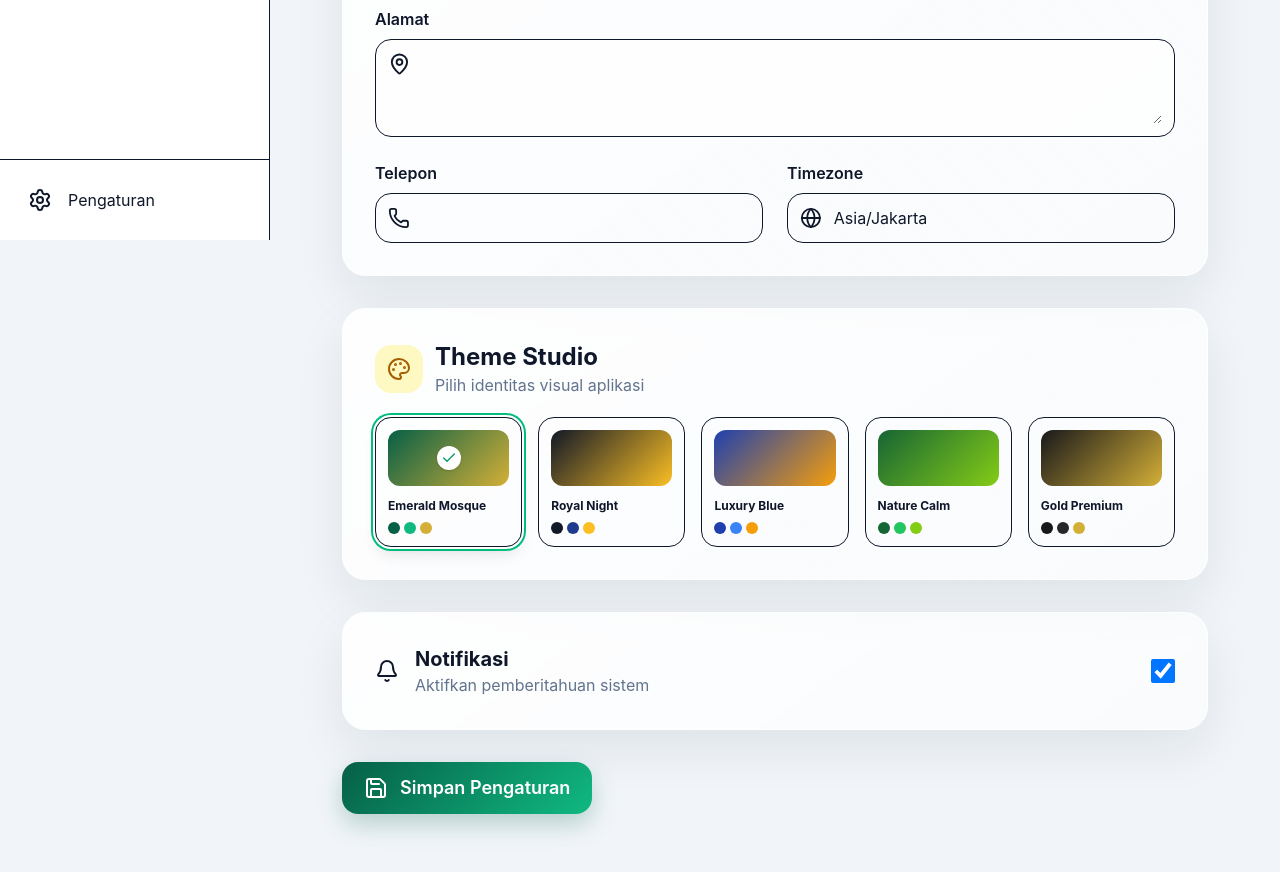
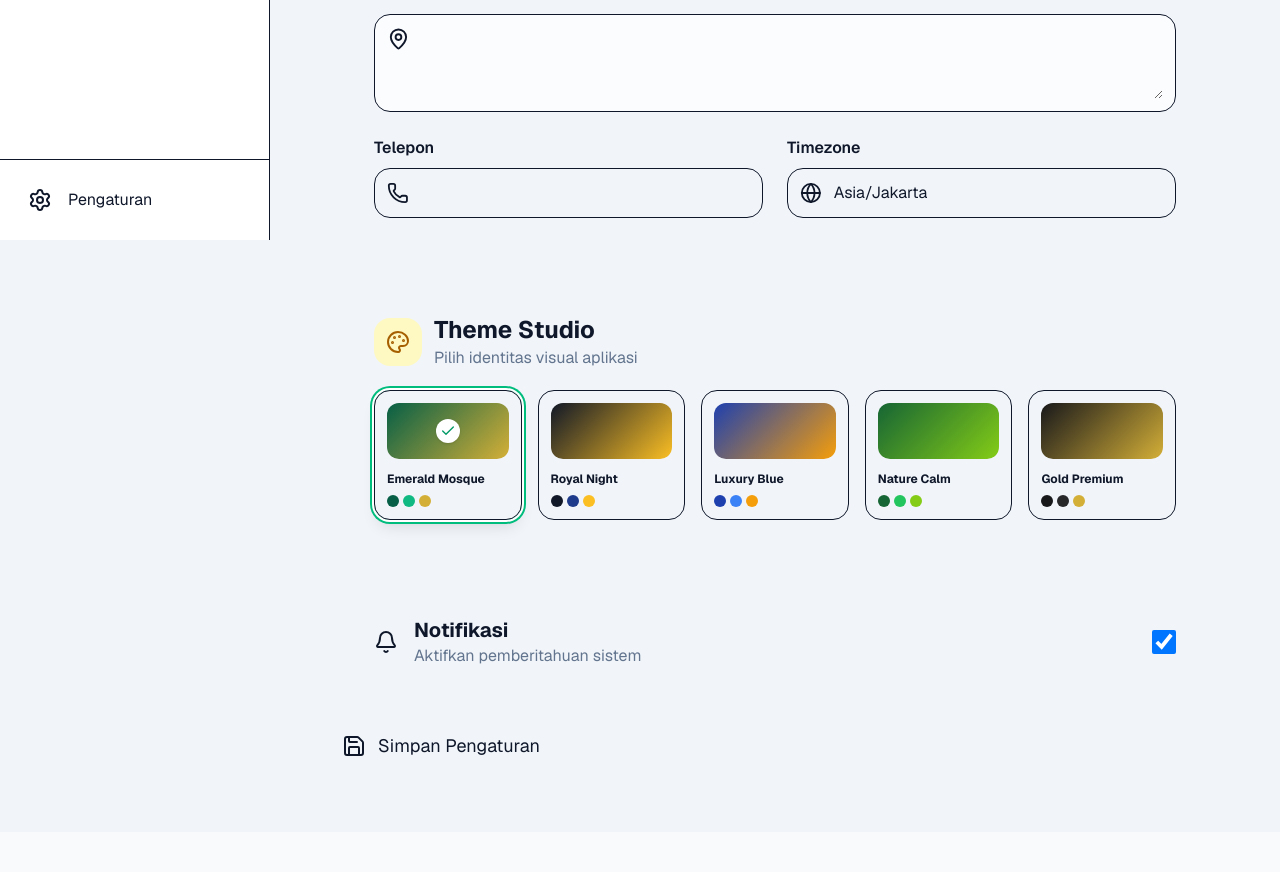
Before and after one commit to Hamdan120602/smart-mosque, a Next.js app: page /dashboard/settings in a window 1280 px wide. Shown: the part 560-1432 px from the top of the page. After the commit the page ends 1392 px from the top, so only its background shows below. Built offline with nearby package versions, Linux system fonts and the light colour scheme; no server answers; the database is empty.

Commit message:
upgrade premium themed dashboard header

```diff
--- a/src/app/globals.css
+++ b/src/app/globals.css
@@ -1,133 +1,53 @@
 @import "tailwindcss";
 
 
-:root {
+:root{
 
-  --background:
-    #f8fafc;
+--primary:#065f46;
+--secondary:#10b981;
+--accent:#d4af37;
+--background:#f8fafc;
+--card:#ffffff;
 
-  --foreground:
-    #0f172a;
-
-
-  --primary:
-    #065f46;
-
-  --primary-light:
-    #10b981;
-
-
-  --gold:
-    #d4af37;
-
-
-  --card:
-    rgba(255,255,255,0.75);
-
-
-  --border:
-    rgba(148,163,184,0.25);
-
-}
-
-
-* {
-
-  box-sizing:border-box;
-
-}
-
-
-html {
-
-  scroll-behavior:smooth;
+--foreground:#0f172a;
 
 }
 
 
 
-body {
+*{
+box-sizing:border-box;
+}
+
+
+
+html{
+scroll-behavior:smooth;
+}
+
+
+
+body{
 
 margin:0;
 
 background:
+
 radial-gradient(
 circle at top left,
-      rgba(16,185,129,.15),
-      transparent 35%
+color-mix(in srgb,var(--secondary) 15%,transparent),
+transparent 40%
 ),
-    radial-gradient(
-      circle at bottom right,
-      rgba(212,175,55,.12),
-      transparent 35%
-    ),
+
 var(--background);
 
 
-  color:
-    var(--foreground);
-
+color:var(--foreground);
 
 font-family:
-    "Inter",
+var(--font-geist-sans),
 Arial,
-    Helvetica,
 sans-serif;
-
-}
-
-
-
-
-/* PREMIUM SCROLLBAR */
-
-::-webkit-scrollbar {
-
- width:8px;
-
-}
-
-
-::-webkit-scrollbar-track {
-
- background:#f1f5f9;
-
-}
-
-
-::-webkit-scrollbar-thumb {
-
- background:
- linear-gradient(
- 180deg,
- #065f46,
- #d4af37
- );
-
- border-radius:20px;
-
-}
-
-
-
-/* GLASS STYLE */
-
-.glass {
-
- background:
- var(--card);
-
-
- backdrop-filter:
- blur(20px);
-
-
- border:
- 1px solid var(--border);
-
-
- box-shadow:
- 0 20px 40px rgba(15,23,42,.08);
 
 }
 
@@ -135,139 +55,163 @@ body {
 
 /* PREMIUM CARD */
 
-.premium-card {
-
+.theme-card{
 
 background:
- linear-gradient(
- 145deg,
- rgba(255,255,255,.9),
- rgba(255,255,255,.6)
+color-mix(
+in srgb,
+var(--card) 90%,
+transparent
 );
 
 
 border:
- 1px solid rgba(255,255,255,.8);
+
+1px solid
+
+color-mix(
+in srgb,
+var(--primary) 15%,
+transparent
+);
+
+
+border-radius:24px;
 
 
 box-shadow:
 
 0 20px 50px
+
 rgba(15,23,42,.08);
 
 
- border-radius:
- 24px;
+backdrop-filter:blur(20px);
 
 
- transition:
- .3s ease;
-
-}
-
-
-.premium-card:hover {
-
-
- transform:
- translateY(-4px);
-
-
- box-shadow:
-
- 0 30px 60px
- rgba(15,23,42,.12);
-
+transition:.35s ease;
 
 }
 
 
 
-/* BUTTON */
+.theme-card:hover{
 
-.btn-premium {
+transform:translateY(-5px);
+
+
+box-shadow:
+
+0 30px 70px
+
+rgba(15,23,42,.15);
+
+}
+
+
+
+
+
+.theme-button{
 
 
 background:
 
 linear-gradient(
 135deg,
- #065f46,
- #10b981
+var(--primary),
+var(--secondary)
 );
 
 
 color:white;
 
 
- border-radius:
- 16px;
+border-radius:16px;
 
 
 padding:
- 12px 22px;
+12px 24px;
 
 
- font-weight:
- 600;
+font-weight:700;
 
 
 box-shadow:
 
- 0 10px 25px
- rgba(6,95,70,.25);
+0 12px 30px
+
+color-mix(
+in srgb,
+var(--primary) 30%,
+transparent
+);
 
 
- transition:
- .3s ease;
-
-}
-
-
-.btn-premium:hover {
-
-
- transform:
- translateY(-2px);
-
-
- box-shadow:
-
- 0 15px 35px
- rgba(6,95,70,.35);
-
+transition:.3s;
 
 }
 
 
 
-/* TEXT GRADIENT */
+.theme-button:hover{
 
-.text-gradient {
+transform:
+translateY(-2px);
+
+}
+
+
+
+
+.theme-header{
 
 
 background:
 
 linear-gradient(
- 90deg,
- #065f46,
- #d4af37
+135deg,
+var(--primary),
+var(--secondary)
 );
 
 
- background-clip:text;
+color:white;
 
 
- color:transparent;
+border-radius:30px;
 
+
+box-shadow:
+
+0 25px 60px
+
+rgba(0,0,0,.15);
 
 }
 
 
-/* REMOVE DEFAULT */
 
-button {
 
- cursor:pointer;
+
+::-webkit-scrollbar{
+
+width:8px;
 
 }
+
+
+
+::-webkit-scrollbar-thumb{
+
+background:
+
+linear-gradient(
+var(--primary),
+var(--accent)
+);
+
+
+border-radius:20px;
+
+}
--- a/src/components/dashboard/DashboardHeader.tsx
+++ b/src/components/dashboard/DashboardHeader.tsx
@@ -1,71 +1,344 @@
-'use client';
+"use client";
 
-import { Bell, Search } from 'lucide-react';
 
-export default function DashboardHeader() {
+import {
+Bell,
+Search,
+CalendarDays,
+Sparkles
+} from "lucide-react";
+
+
+import { useEffect, useState } from "react";
+
+
+
+export default function DashboardHeader(){
+
+
+const [date,setDate]=useState("");
+
+
+
+useEffect(()=>{
+
+
+setDate(
+
+new Intl.DateTimeFormat(
+"id-ID",
+{
+weekday:"long",
+day:"numeric",
+month:"long",
+year:"numeric"
+}
+).format(new Date())
+
+);
+
+
+},[]);
+
+
+
+
+
 return (
-    <div className="flex items-center justify-between">
 
-      <div>
+<div className="space-y-6">
 
-        <h1 className="text-3xl font-bold tracking-tight text-slate-900">
-          Dashboard
-        </h1>
 
-        <p className="mt-1 text-sm text-slate-500">
-          Ringkasan aktivitas dan statistik Masjid hari ini.
-        </p>
+
+
+
+{/* HERO HEADER */}
+
+
+<div
+
+className="
+theme-header
+relative
+overflow-hidden
+p-8
+flex
+flex-col
+lg:flex-row
+lg:items-center
+lg:justify-between
+gap-6
+"
+
+
+>
+
+
+{/* decoration */}
+
+
+<div
+
+className="
+absolute
+-right-10
+-top-10
+text-[160px]
+opacity-10
+"
+
+>
+
+🕌
 
 </div>
 
-      <div className="flex items-center gap-3">
 
-        <div className="relative">
+
+
+<div className="relative z-10">
+
+
+<div
+
+className="
+flex
+items-center
+gap-2
+mb-3
+opacity-90
+"
+
+>
+
+<Sparkles size={18}/>
+
+<span className="text-sm font-semibold">
+
+Smart Mosque Management
+
+</span>
+
+
+</div>
+
+
+
+
+
+<h1
+
+className="
+text-4xl
+font-black
+tracking-tight
+"
+
+>
+
+Dashboard
+
+</h1>
+
+
+
+
+<p
+
+className="
+mt-3
+max-w-xl
+opacity-90
+"
+
+>
+
+Pantau aktivitas masjid,
+keuangan, jamaah dan agenda
+dalam satu pusat kendali modern.
+
+</p>
+
+
+
+<div
+
+className="
+flex
+items-center
+gap-2
+mt-5
+text-sm
+opacity-90
+"
+
+>
+
+
+<CalendarDays size={18}/>
+
+{date}
+
+
+</div>
+
+
+
+</div>
+
+
+
+
+
+
+
+{/* ACTION AREA */}
+
+
+
+<div
+
+className="
+relative
+z-10
+flex
+items-center
+gap-3
+"
+
+>
+
+
+
+<div
+
+className="
+hidden
+md:flex
+items-center
+bg-white/20
+backdrop-blur-xl
+rounded-2xl
+px-4
+h-12
+border
+border-white/20
+"
+
+>
+
 
 <Search
 size={18}
-            className="absolute left-3 top-1/2 -translate-y-1/2 text-slate-400"
 />
 
+
 <input
-            placeholder="Cari..."
+
+placeholder="Cari menu..."
+
 className="
-              h-10
-              w-72
-              rounded-lg
-              border
-              border-slate-200
-              bg-white
-              pl-10
-              pr-4
+ml-3
+bg-transparent
+outline-none
+placeholder:text-white/70
+w-56
 text-sm
-              outline-none
-              transition
-              focus:border-emerald-500
 "
+
 />
+
 
 </div>
 
+
+
+
+
+
 <button
+
 className="
+h-12
+w-12
+rounded-2xl
+bg-white/20
+backdrop-blur-xl
+border
+border-white/20
 flex
-            h-10
-            w-10
 items-center
 justify-center
-            rounded-lg
-            border
-            border-slate-200
-            bg-white
-            hover:bg-slate-50
+hover:bg-white/30
+transition
 "
+
 >
-          <Bell size={18} />
+
+
+<Bell
+size={20}
+/>
+
+
 </button>
+
+
+
 
 </div>
 
+
+
+
+
 </div>
-  );
+
+
+
+
+
+{/* MOBILE SEARCH */}
+
+
+<div
+
+className="
+md:hidden
+theme-card
+flex
+items-center
+gap-3
+px-4
+h-12
+"
+
+>
+
+
+<Search size={18}/>
+
+
+<input
+
+placeholder="Cari..."
+
+className="
+bg-transparent
+outline-none
+w-full
+"
+
+/>
+
+
+</div>
+
+
+
+</div>
+
+
+)
+
 }
--- /dev/null
+++ b/src/components/ui/ThemeButton.tsx
@@ -0,0 +1,39 @@
+"use client";
+
+
+export default function ThemeButton({
+
+children,
+onClick
+
+}:{
+
+children:React.ReactNode;
+onClick?:()=>void;
+
+}){
+
+
+return (
+
+<button
+
+onClick={onClick}
+
+className="
+theme-button
+flex
+items-center
+justify-center
+gap-2
+"
+
+>
+
+{children}
+
+</button>
+
+)
+
+}
--- /dev/null
+++ b/src/components/ui/ThemeCard.tsx
@@ -0,0 +1,35 @@
+"use client";
+
+
+export default function ThemeCard({
+
+children,
+className=""
+
+}:{
+
+children:React.ReactNode;
+className?:string;
+
+}){
+
+
+return (
+
+<div
+
+className={`
+theme-card
+p-6
+${className}
+`}
+
+>
+
+{children}
+
+</div>
+
+)
+
+}
```
Lines whose indentation alone changed are shown as unchanged.
